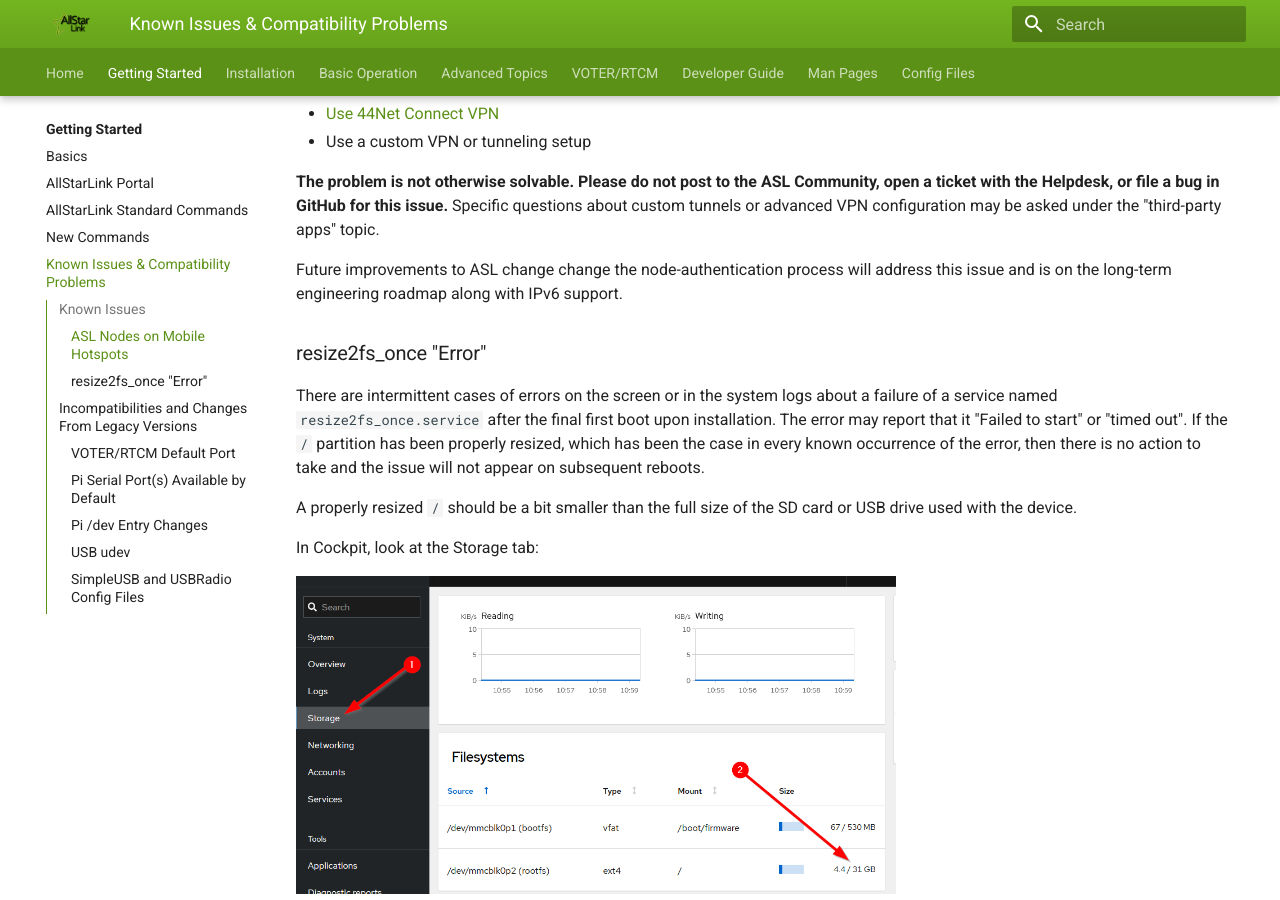
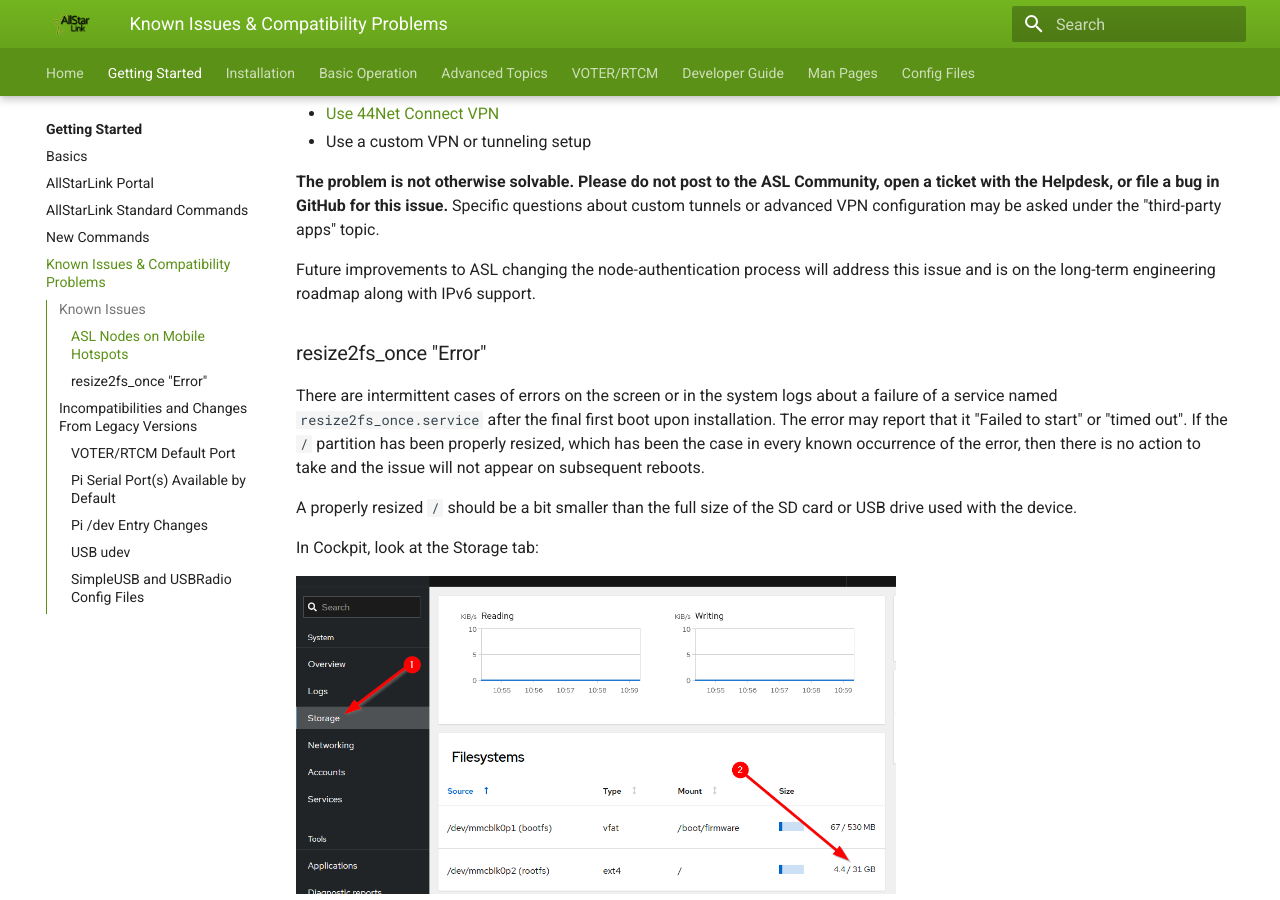
Before and after one commit to AllStarLink/ASL3-Manual, an MkDocs documentation site: the page built from docs/basics/incompatibles.md, in a window 1280 px wide and 900 px high, scrolled down 709 px. Built offline with MkDocs 1.6.1 and Material for MkDocs 9.7.7, drawn with Linux system fonts in a browser that asks for light colours.

Commit message:
Update CGNAT text

```diff
--- a/docs/basics/incompatibles.md
+++ b/docs/basics/incompatibles.md
@@ -37,7 +37,7 @@
 tunnels or advanced VPN configuration may be asked under the
 "third-party apps" topic.
 
-Future improvements to ASL change change the node-authentication process
+Future improvements to ASL changing the node-authentication process
 will address this issue and is on the long-term engineering roadmap along
 with IPv6 support.
 
```
